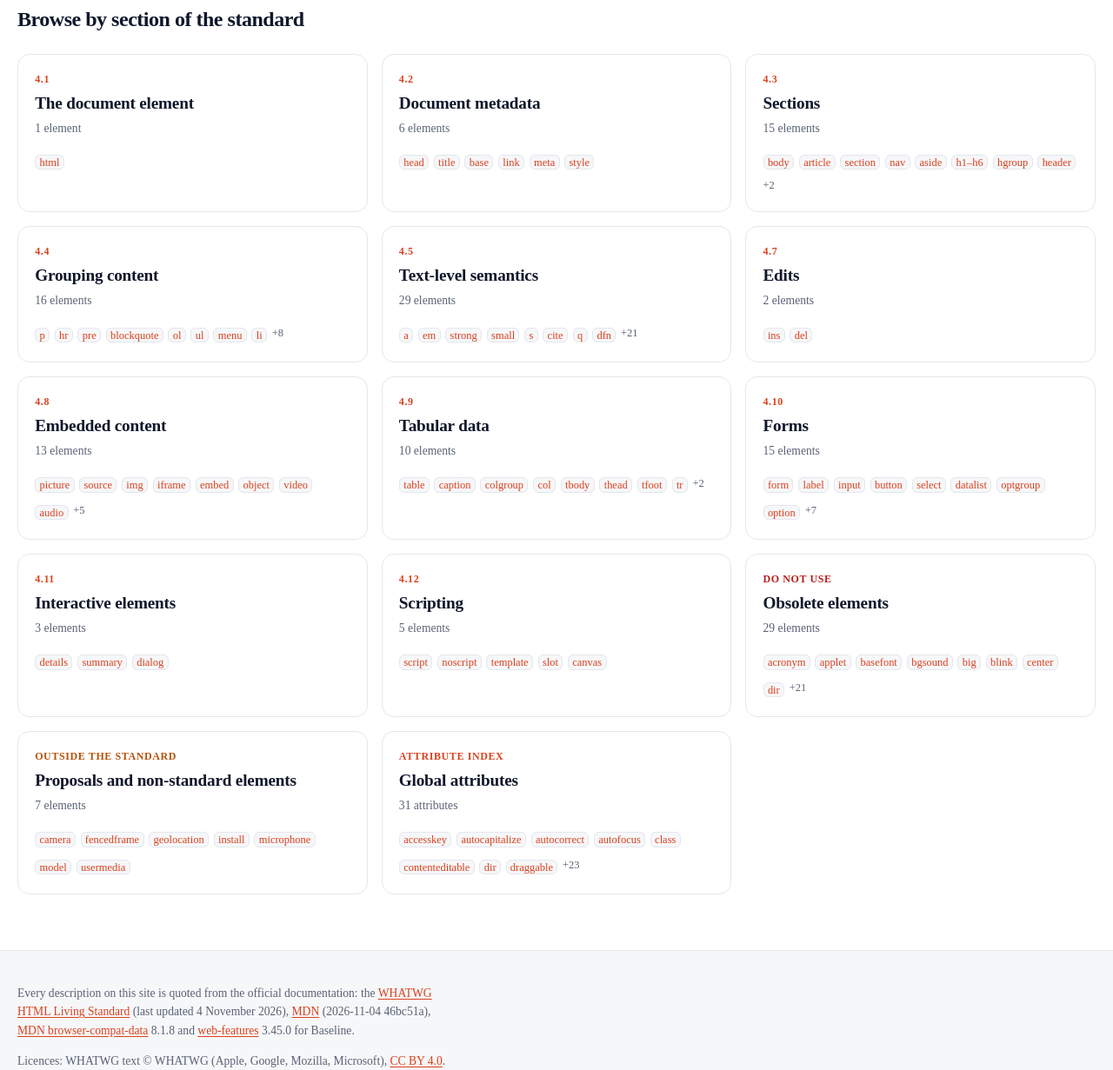
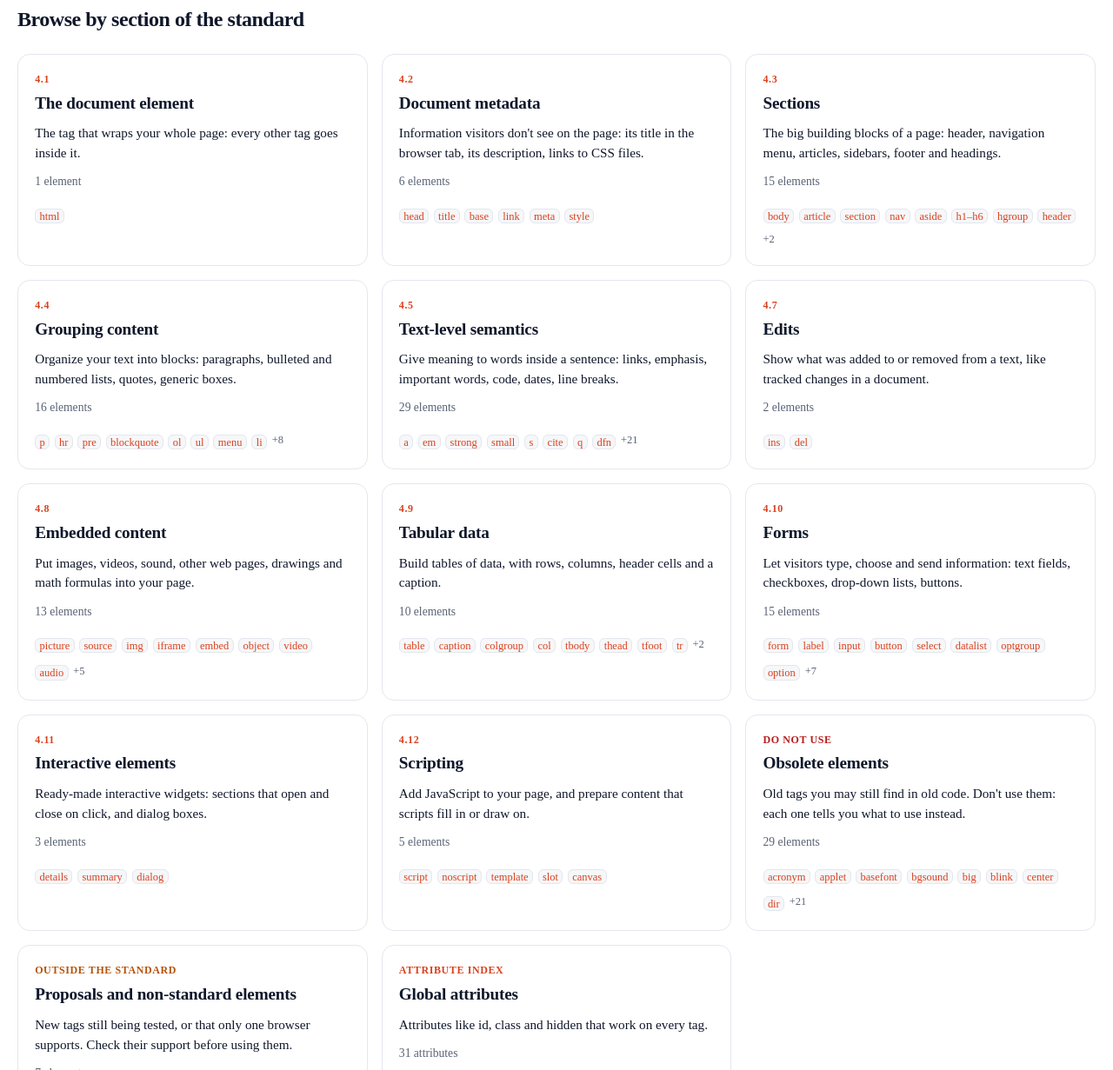
Before and after one commit to Karlito8888/html-elements, an Astro site: page / in a window 1280 px wide. Shown: the part 754-1985 px from the top of the page at 87% size. Built offline with nearby package versions, Linux system fonts and the light colour scheme; Astro itself is replaced by a stand-in of ours.

Commit message:
feat(home): add a beginner sentence to each section card
Each card on the home page now explains in plain words what the section holds, between its title and its element count. The sentences are hand-written UI copy keyed by section slug; the build fails if a section has none. RULES.md records this exception to the quoted-only rule, and the tagline now says element descriptions are quoted.

```diff
--- a/src/pages/index.astro
+++ b/src/pages/index.astro
@@ -5,6 +5,29 @@ import { data, elementCount, sectionUrl, sources } from "../data";
 
 const examples = data.sections.flatMap((s) => s.elements).filter((e) => e.example).length;
 const standardCount = data.sections.filter((s) => s.kind === "standard").reduce((n, s) => n + s.elements.reduce((m, e) => m + e.names.length, 0), 0);
+
+// Plain-language guide for beginners, written by hand (UI copy, not quoted). Keyed by section
+// slug: if the standard renames a section, the build fails here until its sentence is updated.
+const GUIDE: Record<string, string> = {
+  "the-document-element": "The tag that wraps your whole page: every other tag goes inside it.",
+  "document-metadata": "Information visitors don't see on the page: its title in the browser tab, its description, links to CSS files.",
+  sections: "The big building blocks of a page: header, navigation menu, articles, sidebars, footer and headings.",
+  "grouping-content": "Organize your text into blocks: paragraphs, bulleted and numbered lists, quotes, generic boxes.",
+  "text-level-semantics": "Give meaning to words inside a sentence: links, emphasis, important words, code, dates, line breaks.",
+  edits: "Show what was added to or removed from a text, like tracked changes in a document.",
+  "embedded-content": "Put images, videos, sound, other web pages, drawings and math formulas into your page.",
+  "tabular-data": "Build tables of data, with rows, columns, header cells and a caption.",
+  forms: "Let visitors type, choose and send information: text fields, checkboxes, drop-down lists, buttons.",
+  "interactive-elements": "Ready-made interactive widgets: sections that open and close on click, and dialog boxes.",
+  scripting: "Add JavaScript to your page, and prepare content that scripts fill in or draw on.",
+  obsolete: "Old tags you may still find in old code. Don't use them: each one tells you what to use instead.",
+  proposals: "New tags still being tested, or that only one browser supports. Check their support before using them.",
+};
+const guide = (slug: string) => {
+  const sentence = GUIDE[slug];
+  if (!sentence) throw new Error(`No beginner sentence for section "${slug}" in src/pages/index.astro`);
+  return sentence;
+};
 ---
 
 <Base title="HTML Elements" description={`Every HTML element, ${elementCount} in all, with live editable examples, attributes and browser support, quoted from the WHATWG HTML standard and MDN.`}>
@@ -13,8 +36,8 @@ const standardCount = data.sections.filter((s) => s.kind === "standard").reduce(
       <p class="eyebrow">{standardCount} standard elements · {elementCount - standardCount} obsolete or proposed · {examples} live examples</p>
       <h1>Every HTML element,<br /><span class="gradient">alive.</span></h1>
       <p class="tagline">
-        See each element render, edit its code, and read what the HTML standard says about it. Every description is quoted from the
-        WHATWG HTML Living Standard and MDN, nothing is paraphrased.
+        See each element render, edit its code, and read what the HTML standard says about it. Every element description is quoted
+        from the WHATWG HTML Living Standard and MDN, nothing is paraphrased.
       </p>
       <Search large />
       <p class="sources">Sources synced: WHATWG standard of {sources.whatwg}, MDN of {sources.mdn.split(" ")[0]}.</p>
@@ -32,6 +55,7 @@ const standardCount = data.sections.filter((s) => s.kind === "standard").reduce(
               <a class="cover" href={sectionUrl(s)}>
                 <span class="number">{s.kind === "standard" ? s.number : s.kind === "obsolete" ? "Do not use" : "Outside the standard"}</span>
                 <span class="title">{s.title}</span>
+                <span class="guide">{guide(s.slug)}</span>
                 <span class="count">{names.length} {names.length > 1 ? "elements" : "element"}</span>
               </a>
               <ul class="tags">
@@ -48,6 +72,7 @@ const standardCount = data.sections.filter((s) => s.kind === "standard").reduce(
         <a class="cover" href="/global-attributes/">
           <span class="number">Attribute index</span>
           <span class="title">Global attributes</span>
+          <span class="guide">Attributes like id, class and hidden that work on every tag.</span>
           <span class="count">{data.globalAttributes.length} attributes</span>
         </a>
         <ul class="tags">
@@ -86,6 +111,7 @@ const standardCount = data.sections.filter((s) => s.kind === "standard").reduce(
   .obsolete .number { color: var(--bad); }
   .proposals .number { color: var(--warn); }
   .title { font-size: 1.2rem; font-weight: 700; letter-spacing: -0.01em; }
+  .guide { font-size: 0.95rem; line-height: 1.5; color: var(--fg); margin: 0.35rem 0 0.5rem; }
   .count { font-size: 0.85rem; color: var(--muted); }
   .tags { list-style: none; margin: 0; padding: 0; display: flex; flex-wrap: wrap; gap: 0.35rem; }
   .tags a { text-decoration: none; }
```
Also changed, not shown: .omp/RULES.md.
